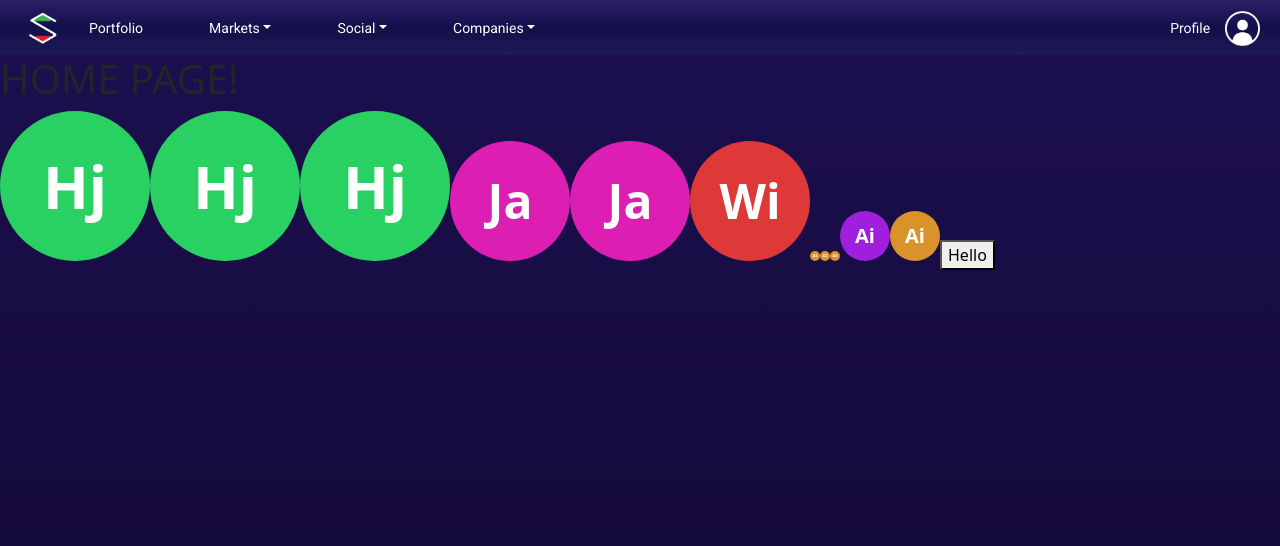
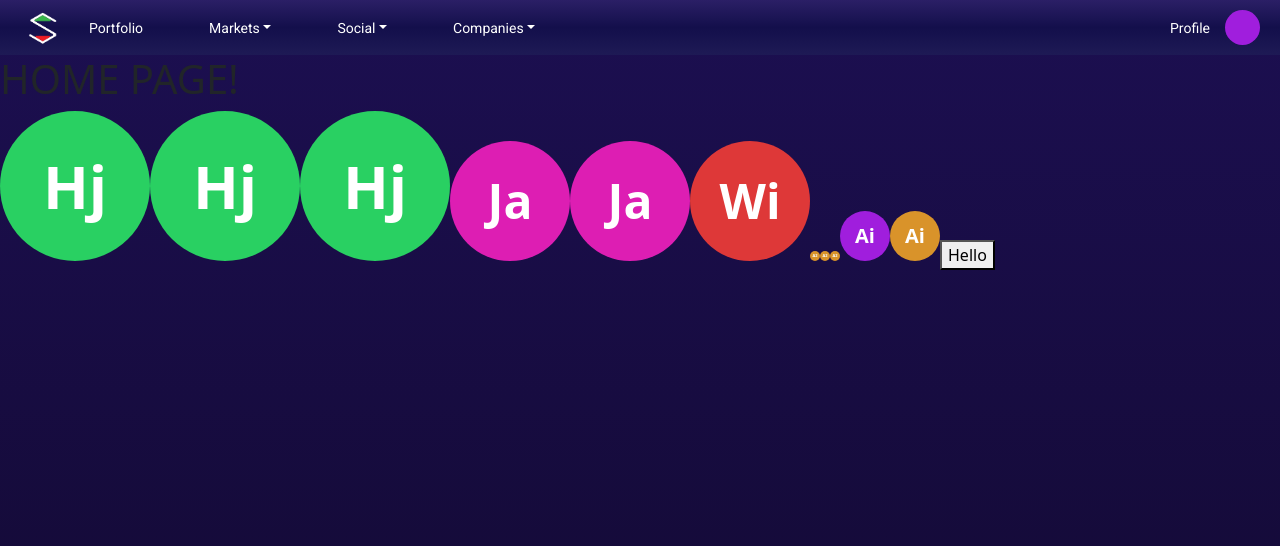
Before and after one commit to hjsith/Stocking-Up-V2, a React (Create React App) app in the folder client/: page /temp in a window 1280 px wide. Shown: the top 546 px of the page. Built offline with nearby package versions, Linux system fonts and the light colour scheme; no server answers.

Commit message:
Added new navbar profileIcon

```diff
--- a/client/src/assets/css/navbar.scss
+++ b/client/src/assets/css/navbar.scss
@@ -41,17 +41,19 @@
 
 .navbarProfile #myProfile {
   display: inline-block;
-  height: 10px;
   padding-right: 15px;
   font-size: 14px;
+  height: 100%;
+  vertical-align: top;
 }
 
 .navbarProfileIcon {
   display: inline-block;
-  background-color: red;
+  height: 100%;
 }
 
 .navbarIcon {
+  height: 100%;
   display: inline-block;
-  padding-top: 10px;
+  padding-top: 7px;
 }
--- a/client/src/components/NavBar.js
+++ b/client/src/components/NavBar.js
@@ -56,7 +56,6 @@ const NavBar = () => {
           title={
             <div className="navbarProfile">
               <p id="myProfile">Profile</p>
-              {cont.user.name != "" ? (
               <div className="navbarProfileIcon">
                 <div className="navbarIcon">
                   <UserProfileIcon
@@ -66,9 +65,6 @@ const NavBar = () => {
                   />
                 </div>
               </div>
-              ) : (
-                <img src={profileIcon} className="ProfileIcon" alt="Profile" />
-              )}
             </div>
           }
           id="basic-nav-dropdown-noCaret"
--- a/client/src/pages/Profile.js
+++ b/client/src/pages/Profile.js
@@ -23,7 +23,7 @@ class Profile extends React.Component {
       userDatejoined: "",
       SimulationEndDate: "0",
       userName: "",
-      unauth: false
+      unauth: false,
     };
   }
 
@@ -35,18 +35,18 @@ class Profile extends React.Component {
       fetch("/api/investor?id=" + this.context.user.id, {
         method: "GET",
         headers: {
-          "Content-Type": "application/json"
-        }
-      }).then(res => {
+          "Content-Type": "application/json",
+        },
+      }).then((res) => {
         if (res.status === 200) {
-          res.json().then(body =>
+          res.json().then((body) =>
             this.setState({
               userRank: body.InvestorRanking,
               userNetWorth: "" + body.NetWorth,
               userDifficulty: body.InvestorDifficulty,
               userTitle: body.Title,
               userDatejoined: body.DateJoined,
-              userName: body.InvestorFName + " " + body.InvestorLName
+              userName: body.InvestorFName + " " + body.InvestorLName,
             })
           );
         } else if (res.status === 401) {
@@ -105,7 +105,7 @@ class Profile extends React.Component {
   componentDidMount() {
     if (this.props.location.state) {
       this.setState({
-        snackBarMessage: this.props.location.state.snackBarMessage
+        snackBarMessage: this.props.location.state.snackBarMessage,
       });
     }
     this.fetchUser();
@@ -120,7 +120,7 @@ class Profile extends React.Component {
       return (
         <Redirect
           to={{
-            pathname: "/SignIn"
+            pathname: "/SignIn",
           }}
         />
       );
@@ -134,7 +134,7 @@ class Profile extends React.Component {
             <div>
               <div className="ProfileIconContainer">
                 <UserProfileIcon
-                  name={this.state.userName}
+                  name={this.context.user.name}
                   colorNumber={1}
                   company={false}
                   size={150}
@@ -142,7 +142,7 @@ class Profile extends React.Component {
               </div>
               <div className="NameButtonContainer">
                 <p className="ProfileTitles Username">{this.state.userName}</p>
-                <a href="#Friends" className="ProfileFriendButton">
+                <a href="/Friends" className="ProfileFriendButton">
                   My Friends &gt;
                 </a>
               </div>
```
Lines whose indentation alone changed are shown as unchanged.
